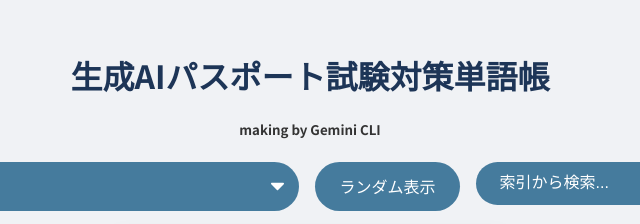
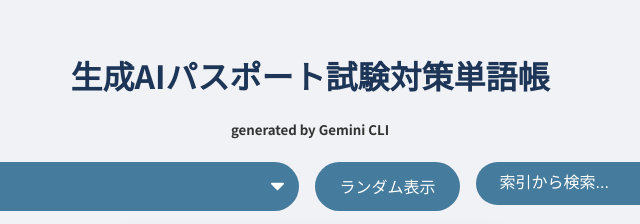
Before and after one commit to FUKUSHIMICHIAKI/generative-ai-passport-kss, a plain HTML site: page index.html in a window 1280 px wide. Shown: the part 146-370 px from the top of the page, 330-970 px from the left. Drawn offline with Linux system fonts and the light colour scheme.

Commit message:
微調整

```diff
--- a/index.html
+++ b/index.html
@@ -11,7 +11,7 @@
 </head>
 <body>
     <h1>生成AIパスポート試験対策単語帳</h1>
-    <h5>making by Gemini CLI</h5>
+    <h5>generated by Gemini CLI</h5>
     <div class="controls">
         <select id="chapter-select">
             <option value="all">すべての章</option>
```
